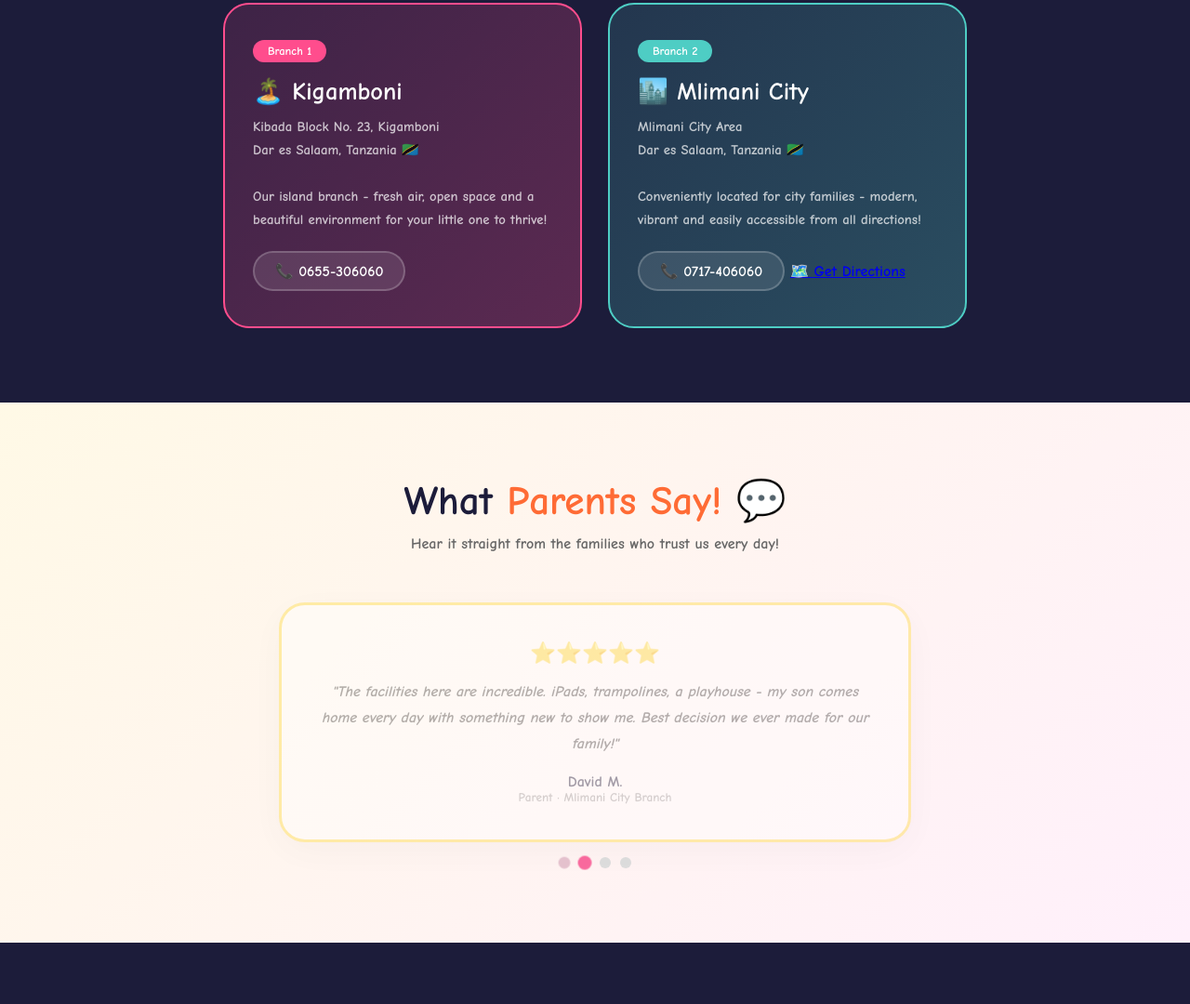
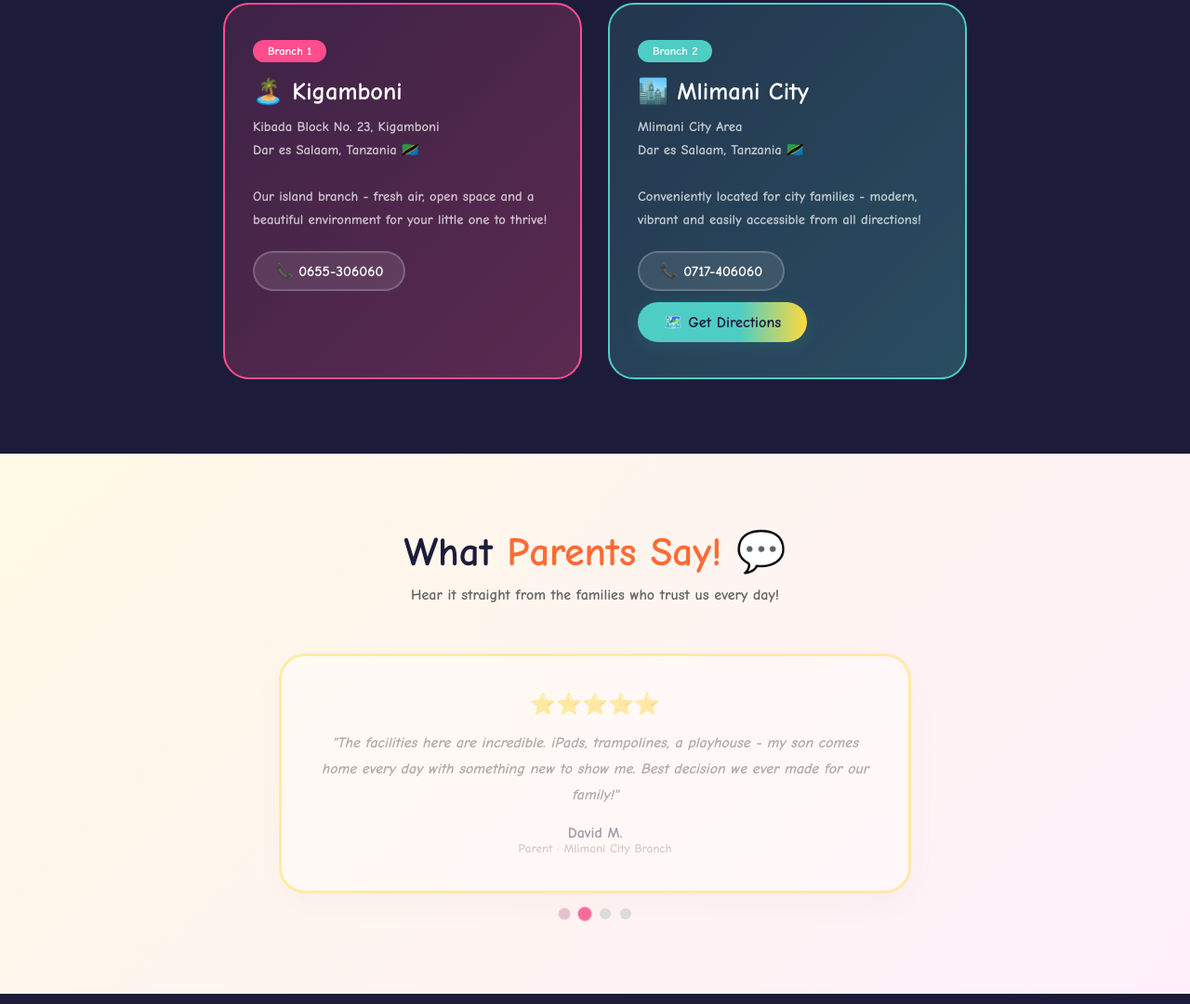
Before and after one commit to Abk47/DallasKidsZone, a plain HTML site: page index.html in a window 1280 px wide. Shown: the part 3398-4478 px from the top of the page at 93% size. Drawn offline with Linux system fonts and the light colour scheme.

Commit message:
Style Get Directions button for Mlimani Branch to be visually prominent

```diff
--- a/src/css/styles.css
+++ b/src/css/styles.css
@@ -1,3 +1,25 @@
+/* Get Directions button for branches */
+.bdir {
+  display: inline-block;
+  margin-top: 12px;
+  background: linear-gradient(90deg, #4ECDC4 60%, #FFD93D 100%);
+  color: #1C1C3A;
+  font-family: var(--comic);
+  font-weight: 900;
+  font-size: 1.02rem;
+  padding: 12px 28px;
+  border-radius: 30px;
+  box-shadow: 0 4px 18px rgba(78,205,196,0.13);
+  text-decoration: none;
+  transition: background 0.18s, color 0.18s, transform 0.18s;
+  border: none;
+}
+.bdir:hover {
+  background: linear-gradient(90deg, #FFD93D 60%, #4ECDC4 100%);
+  color: #fff;
+  transform: translateY(-2px) scale(1.04);
+  box-shadow: 0 8px 28px rgba(255,217,61,0.18);
+}
 /* Highlight effect for why-choose cards when in view */
 .why-choose__card.card-highlight {
   box-shadow: 0 0 0 4px #FFD93D, 0 8px 32px rgba(255,77,141,0.13), 0 2px 16px rgba(78,205,196,0.13);
```
